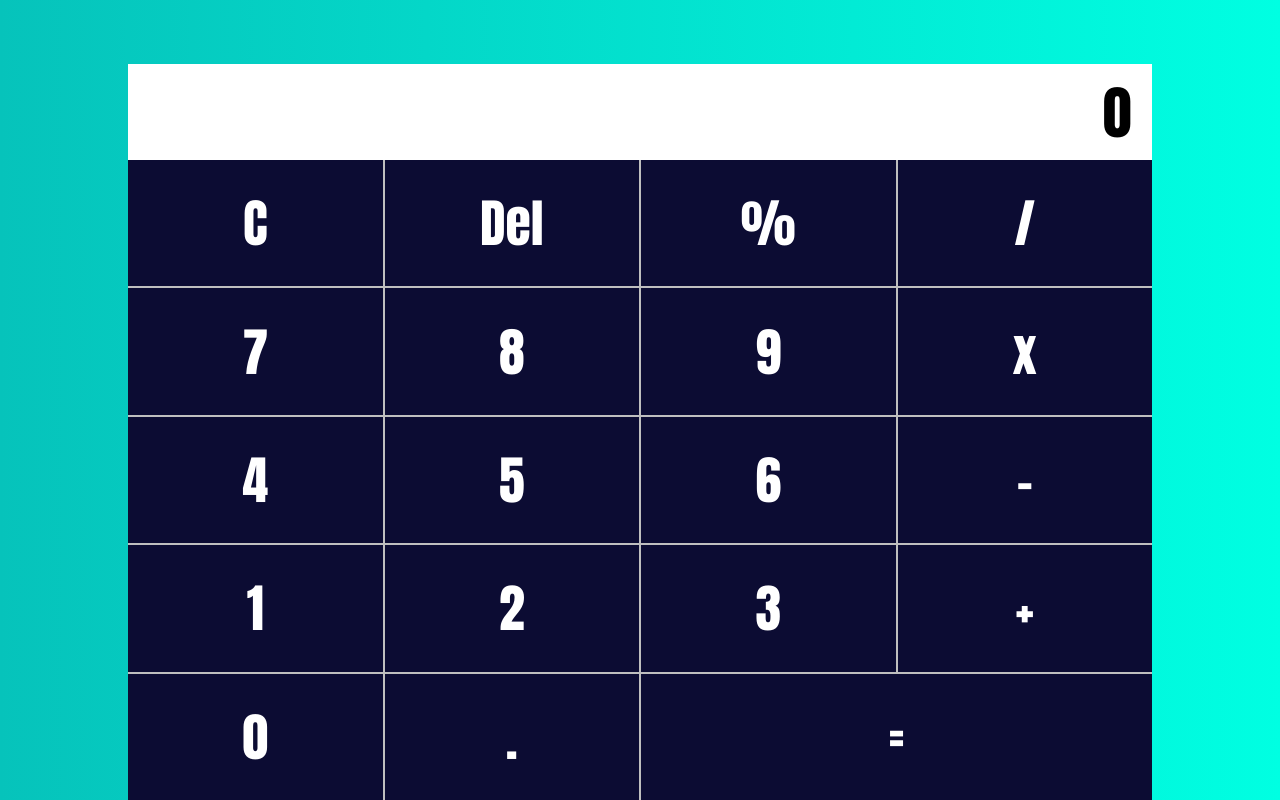
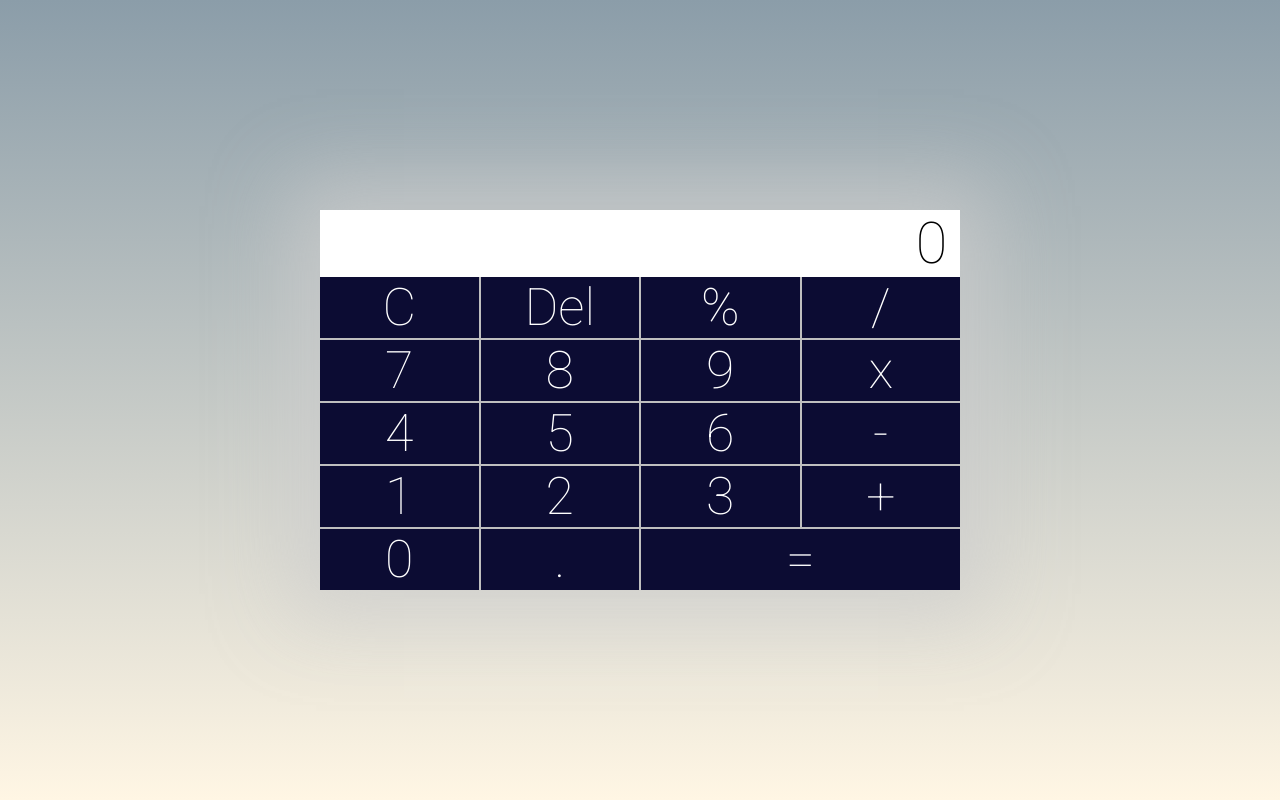
Before and after one commit to DexterFreeman/calculator, a plain HTML site: page index.html in a window 1280 px wide. Drawn offline with Linux system fonts and the light colour scheme.

Commit message:
Redid the design and refactored the sass

```diff
--- a/index.html
+++ b/index.html
@@ -4,16 +4,16 @@
     <meta charset="UTF-8">
     <meta http-equiv="X-UA-Compatible" content="IE=edge">
     <meta name="viewport" content="width=device-width, initial-scale=1.0">
-    <title>Document</title>
+    <title>Calculator</title>
     <link rel="stylesheet" href="styles.css">
     <script defer src="app.js"></script>
 </head>
 <body>
-   <div class="calcDisplay">
-        <div class="answerContainer">
+   <div class="calculator">
+        <div class="calculator__display">
             <p id="answerDisplay">0</p>
         </div>
-        <div class="calcContainer">
+        <div class="calculator__buttons">
             <a class="command">C</a>
             <a class="command">Del</a>
             <a class="command">%</a>
--- a/styles.scss
+++ b/styles.scss
@@ -1,37 +1,30 @@
+@import url(https://fonts.googleapis.com/css?family=Roboto:100);
 $button-color: rgb(12, 12, 51);
 $display-color: rgb(255, 255, 255);
 
 * {
     margin: 0;
     padding: 0;
-    font-family: Impact, Haettenschweiler, "Arial Narrow Bold", sans-serif;
+    font-family: Roboto, sans-serif;
     background-color: lightgrey;
     font-size: 1.8rem;
 }
 
 body {
     display: flex;
+    justify-content: center;
+    align-items: center;
     width: 100%;
     height: 100vh;
+    background: linear-gradient(#8b9da9, #fff6e4);
+    color: white;
+    .calculator {
+        width: 50vw;
+        max-width: 50vw;
+        box-shadow: 0 0 75px 30px rgba(#cdcdcd, 0.7);
 
-    .calcDisplay {
-
-        background: linear-gradient(90deg, rgba(6, 195, 187, 1) 0%, rgba(0, 255, 226, 1) 100%);
-        height: 100%;
-        width: 100%;
-        display: flex;
-        align-items: center;
-
-        flex-direction: column;
-        color: white;
-
-        .answerContainer {
+        .calculator__display {
             color: black;
-            margin-top: 5%;
-            width: 80%;
-            height: 12%;
-            max-height: 1000px;
-            max-width: 1200px;
             display: flex;
             align-items: center;
             justify-content: flex-end;
@@ -45,13 +38,8 @@ body {
             }
         }
 
-        .calcContainer {
+        .calculator__buttons {
             background-color: rgb(191, 191, 191);
-
-            width: 80%;
-            height: 80%;
-            max-height: 1000px;
-            max-width: 1200px;
             display: grid;
             grid-gap: 2px;
             grid-template-columns: 1fr 1fr 1fr 1fr;
```
Also changed, not shown: app.js (+4 -4 lines), styles.css, 1 other file.
